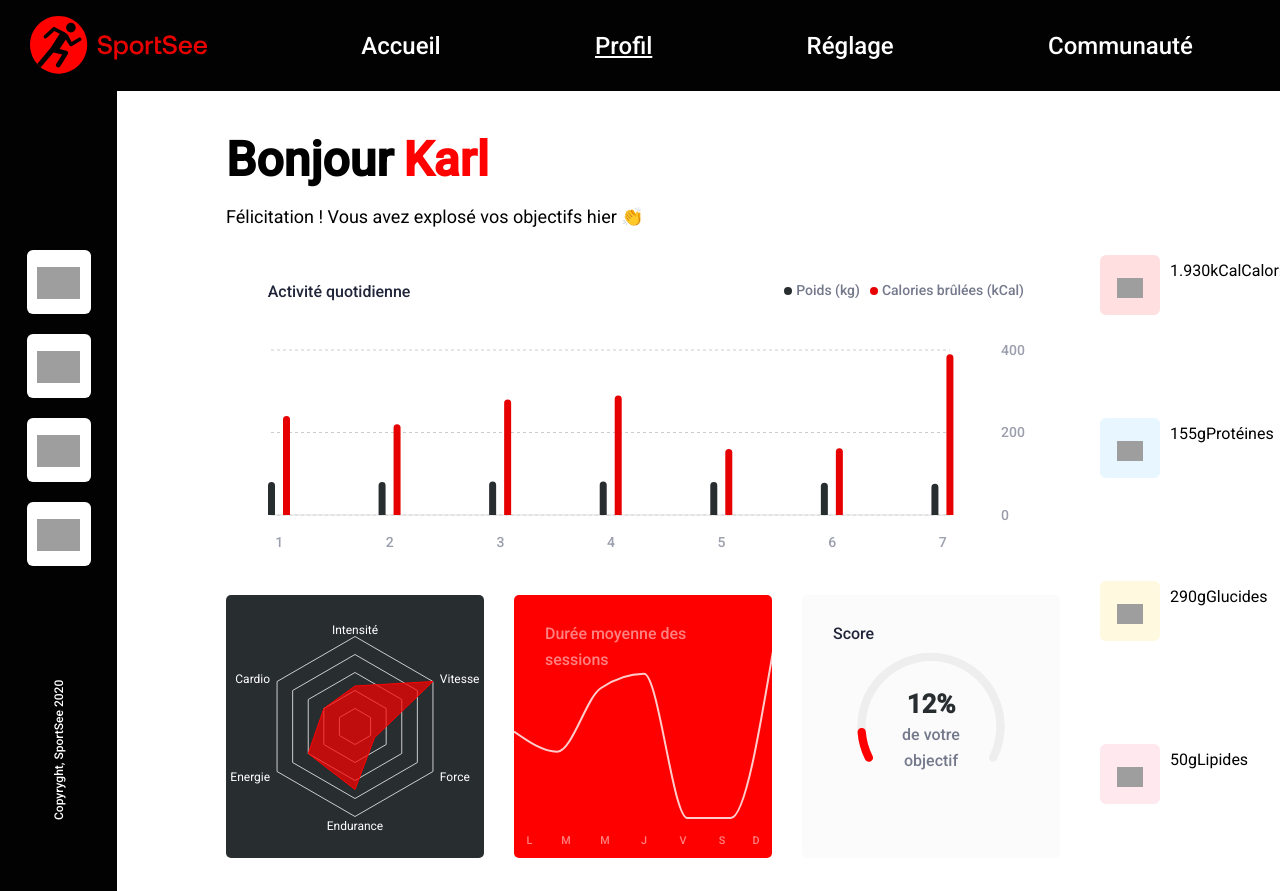
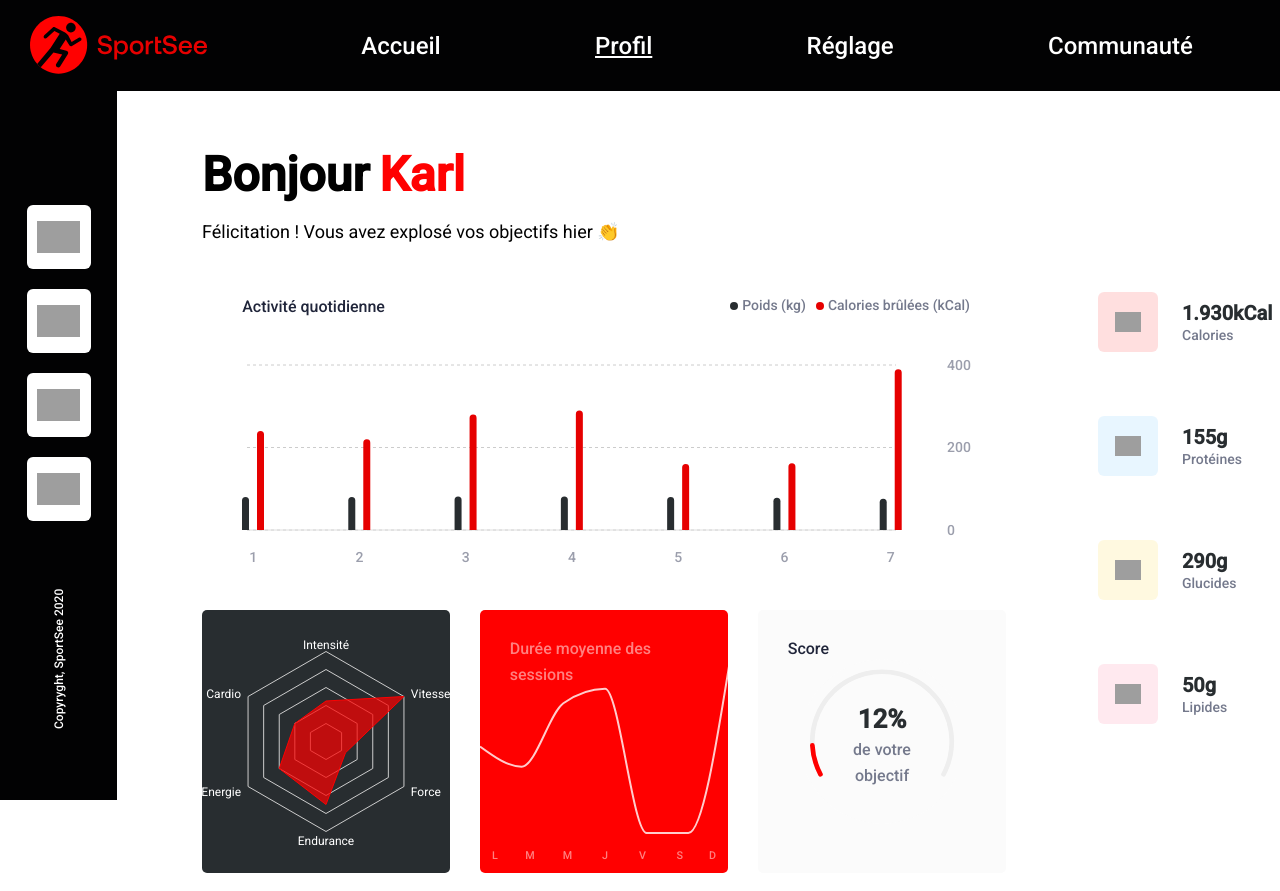
Before and after one commit to BaleineSousCailloux/Lyotard_Guillaume_12_082022, a React (Create React App) app in the folder sportsee-front/: page /user/12 in a window 1280 px wide. Shown: the top 891 px of the page. Built offline with nearby package versions, Linux system fonts and the light colour scheme; grey boxes are pictures that could not be loaded.

Commit message:
Style général ok, revoir graphs et ajouter page 404

```diff
--- a/sportsee-front/src/components/AsideMenu.jsx
+++ b/sportsee-front/src/components/AsideMenu.jsx
@@ -4,7 +4,6 @@ import ButtonAside from './ButtonAside'
 const CopyRight = styled.p`
   box-sizing: border-box;
   width: 142px;
-  height: 24px;
   line-height: 24px;
   transform: rotate(-90deg);
   font-size: 12px;
@@ -14,16 +13,14 @@ const CopyRight = styled.p`
 
 const AsideContainer = styled.div`
   box-sizing: border-box;
-  position: absolute;
   display: flex;
   flex-direction: column;
   justify-content: space-between;
   padding: 0 0 118px 0;
   height: 100%;
-  width: 117px;
+  max-width: 117px;
   background-color: #020203;
   align-items: center;
-  overflow: hidden;
 `
 
 const VerticalNavContainer = styled.div`
--- a/sportsee-front/src/components/ProfilNutriments.jsx
+++ b/sportsee-front/src/components/ProfilNutriments.jsx
@@ -17,10 +17,12 @@ const Nutriment = styled.div`
   height: 124px;
   display: flex;
   flex-direction: row;
+  justify-content: flex-start;
+  align-items: center;
+  padding: 32px 0 32px 32px;
 `
 const IcoContainer = styled.div`
   box-sizing: border-box;
-  margin: 10px;
   width: 60px;
   height: 60px;
   display: flex;
@@ -46,7 +48,26 @@ const IcoContainer = styled.div`
 const Ico = styled.img`
   height: 20px;
   margin: 0;
-  padding-top: 5px;
+`
+const Legend = styled.div`
+  box-sizing: border-box;
+  display: flex;
+  flex-direction: column;
+  align-items: left;
+  justify-content: space-between;
+  margin: 0 0 0 24px;
+`
+const Quanty = styled.p`
+  margin: 0 0 2px 0;
+  font-size: 20px;
+  font-weight: 700;
+  color: #282d30;
+`
+const Nutry = styled.p`
+  margin: 0;
+  font-size: 14px;
+  font-weight: 500;
+  color: #74798c;
 `
 
 const ProfilNutriments = ({ nutriment, quantity }) => {
@@ -76,8 +97,10 @@ const ProfilNutriments = ({ nutriment, quantity }) => {
                 alt={`icone des ${nut}`}
               />
             </IcoContainer>
-            <p>{count}</p>
-            <p>{nut}</p>
+            <Legend>
+              <Quanty>{count}</Quanty>
+              <Nutry>{nut}</Nutry>
+            </Legend>
           </Nutriment>
         )
       })}
--- a/sportsee-front/src/components/Profils.jsx
+++ b/sportsee-front/src/components/Profils.jsx
@@ -5,8 +5,8 @@ import styled from 'styled-components'
 
 const CardsContainer = styled.div`
   box-sizing: border-box;
-  width: 900px;
-  height: 600px;
+  width: fit-content;
+  height: fit-content;
   display: flex;
   flex-direction: row;
   justify-content: center;
--- a/sportsee-front/src/index.jsx
+++ b/sportsee-front/src/index.jsx
@@ -9,7 +9,17 @@ import Community from './pages/Community'
 import Header from './components/Header'
 import AsideMenu from './components/AsideMenu'
 // import Error404 from './components/Error404'
+import styled from 'styled-components'
 import GlobalStyle from './style/GlobalStyle'
+
+const MainContainer = styled.div`
+  box-sizing: border-box;
+  display: flex;
+  flex-direction: row;
+  justify-content: flex-start;
+  height: calc(100vh - 91px);
+  width: 100%;
+`
 
 const root = createRoot(document.getElementById('root'))
 root.render(
@@ -17,6 +27,7 @@ root.render(
     <Router>
       <GlobalStyle />
       <Header />
+      <MainContainer>
         <AsideMenu />
         <DataProvider>
           <Routes>
@@ -26,6 +37,7 @@ root.render(
             <Route path="/community" element={<Community />} />
           </Routes>
         </DataProvider>
+      </MainContainer>
     </Router>
   </React.StrictMode>
 )
--- a/sportsee-front/src/pages/Home.jsx
+++ b/sportsee-front/src/pages/Home.jsx
@@ -2,10 +2,11 @@ import styled from 'styled-components'
 import Profils from '../components/Profils'
 
 const Container = styled.div`
+  height: 100%;
+  width: 100%;
   box-sizing: border-box;
-  margin-left: 117px;
   display: flex;
-  flex-direction: column;
+  flex-direction: row;
   justify-content: center;
   align-items: center;
   background: #ffffff;
--- a/sportsee-front/src/pages/Profil.jsx
+++ b/sportsee-front/src/pages/Profil.jsx
@@ -14,69 +14,81 @@ import ProfilScore from '../components/ProfilScore'
 import ProfilNutriments from '../components/ProfilNutriments'
 import styled from 'styled-components'
 
+const MainCont = styled.div`
+  box-sizing: border-box;
+  height: 100%;
+  width: 100%;
+  padding: 55px 85px 90px 85px;
+  background: #ffffff;
+`
 const Container = styled.div`
   box-sizing: border-box;
-  width: 100%;
   height: 100%;
-  margin-left: 117px;
-  padding-left: 109px;
+  max-width: 100%;
   display: flex;
   flex-direction: column;
-  justify-content: flex-start;
-  align-items: left;
-  background: #ffffff;
-  overflow: hidden;
+  justify-content: space-between;
 `
-
 const Welcome = styled.div`
+  box-sizing: border-box;
+  width: fit-content;
   font-size: 18px;
 `
 const Hi = styled.h2`
   font-size: 48px;
-  margin: 40px 0 0 0;
+  margin: 0;
 `
 const Name = styled.span`
   color: #ff0101;
   padding-left: 10px;
-`
-const GraphContainer = styled.div`
-  box-sizing: border-box;
-  width: 258px;
-  height: 263px;
-  border-radius: 5px;
-  margin-right: 30px;
-  overflow: hidden;
 `
 const StatsContainer = styled.div`
   display: flex;
   flex-direction: row;
   flex-wrap: nowrap;
   box-sizing: border-box;
+  min-height: calc(100% - 200px);
   width: 100%;
-  justify-content: stretch;
+  justify-content: space-between;
+`
+const GraphContainer = styled.div`
+  box-sizing: border-box;
+  margin: 30px 30px 0 0;
+  width: 258px;
+  height: 263px;
+  border-radius: 5px;
+  overflow: hidden;
 `
 const FirstBlock = styled.div`
   display: flex;
   flex-direction: column;
   box-sizing: border-box;
+  justify-content: space-between;
+  min-width: 834px;
+  width: calc(100% - 288px);
+  margin-right: 30px;
+  min-height: 100%;
 `
 const SecondBlock = styled.div`
   box-sizing: border-box;
   width: 258px;
+  min-height: 100%;
 `
 const FirstGroup = styled.div`
   box-sizing: border-box;
-  width: 834px;
-  height: 320px;
+  max-width: 100%;
+  min-height: 320px;
   border-radius: 5px;
-  margin-right: 30px;
-  margin-bottom: 30px;
+  padding-right: 30px;
   overflow: hidden;
 `
 const SecondGroup = styled.div`
   box-sizing: border-box;
   display: flex;
   flex-direction: row;
+  max-width: 100%;
+  min-height: 263px;
+  justify-content: space-between;
   flex-wrap: nowrap;
 `
 
@@ -107,11 +119,11 @@ function Profil() {
   }, [dataSourceOnline, userId])
 
   return (
-    <Container>
+    <MainCont>
       {isLoading ? (
         'Loading...'
       ) : (
-        <div>
+        <Container>
           <Welcome>
             <Hi>
               <span>Bonjour</span>
@@ -147,9 +159,9 @@ function Profil() {
               />
             </SecondBlock>
           </StatsContainer>
-        </div>
+        </Container>
       )}
-    </Container>
+    </MainCont>
   )
 }
 export default Profil
--- a/sportsee-front/src/pages/Setting.jsx
+++ b/sportsee-front/src/pages/Setting.jsx
@@ -4,8 +4,9 @@ import styled from 'styled-components'
 
 const Container = styled.div`
   box-sizing: border-box;
-  margin-left: 117px;
   display: flex;
+  height: 100%;
+  width: 100%;
   flex-direction: column;
   justify-content: center;
   align-items: center;
@@ -21,7 +22,6 @@ const CardWrapperOff = styled.div`
   width: 400px;
   border-radius: 10px;
   background: #ff0101;
-  margin: 100px 20px 20px 20px;
 `
 const CardWrapperOn = styled.div`
   box-sizing: border-box;
@@ -33,7 +33,6 @@ const CardWrapperOn = styled.div`
   width: 400px;
   border-radius: 10px;
   background: #4dca22;
-  margin: 100px 20px 20px 20px;
 `
 
 const CardTitleContainer = styled.div`
--- a/sportsee-front/src/style/GlobalStyle.jsx
+++ b/sportsee-front/src/style/GlobalStyle.jsx
@@ -6,9 +6,13 @@ const StyledGlobalStyle = createGlobalStyle`
   }
 
   body {
+    box-sizing: border-box;
     width: 100%;
+    height: 100vh;
     margin: 0;
-    background: #ffffff    }
+    background: #ffffff;
+
+  }
 `
 function GlobalStyle() {
   return <StyledGlobalStyle />
```
Lines whose indentation alone changed are shown as unchanged.
